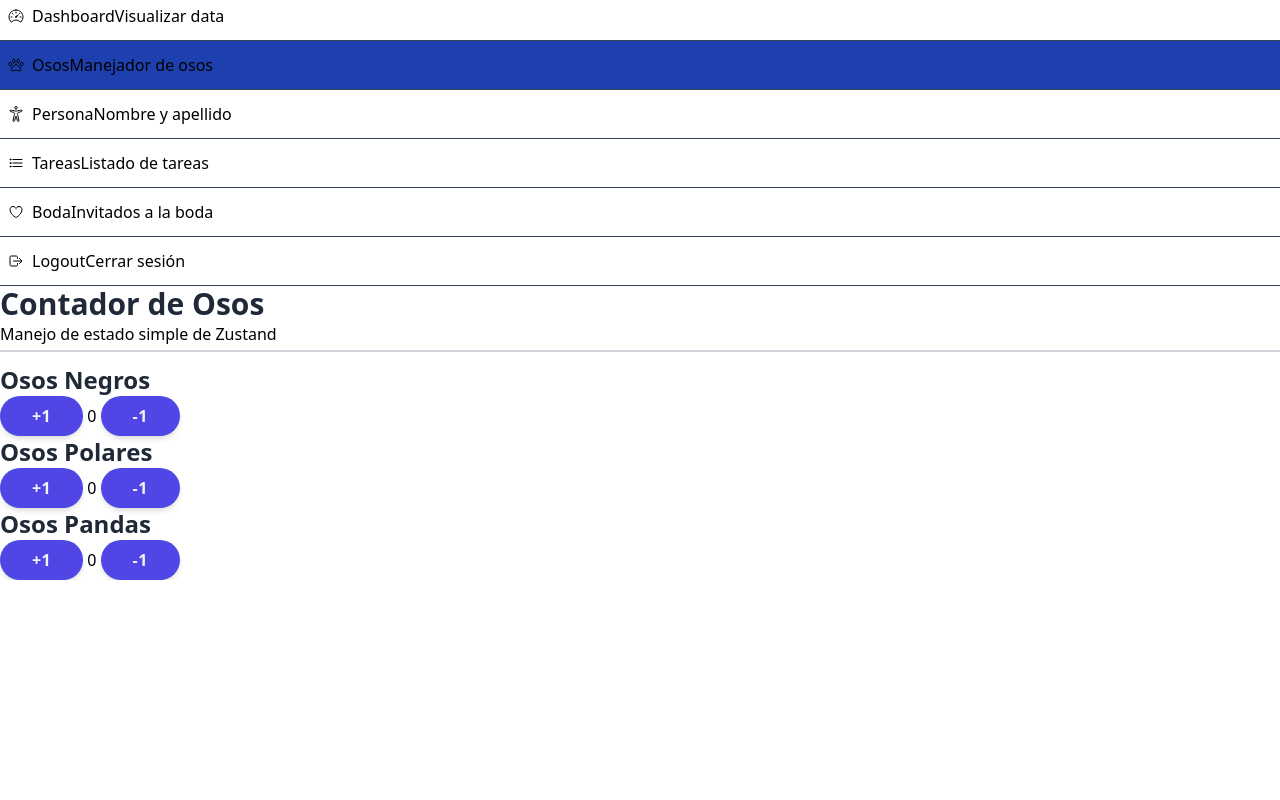
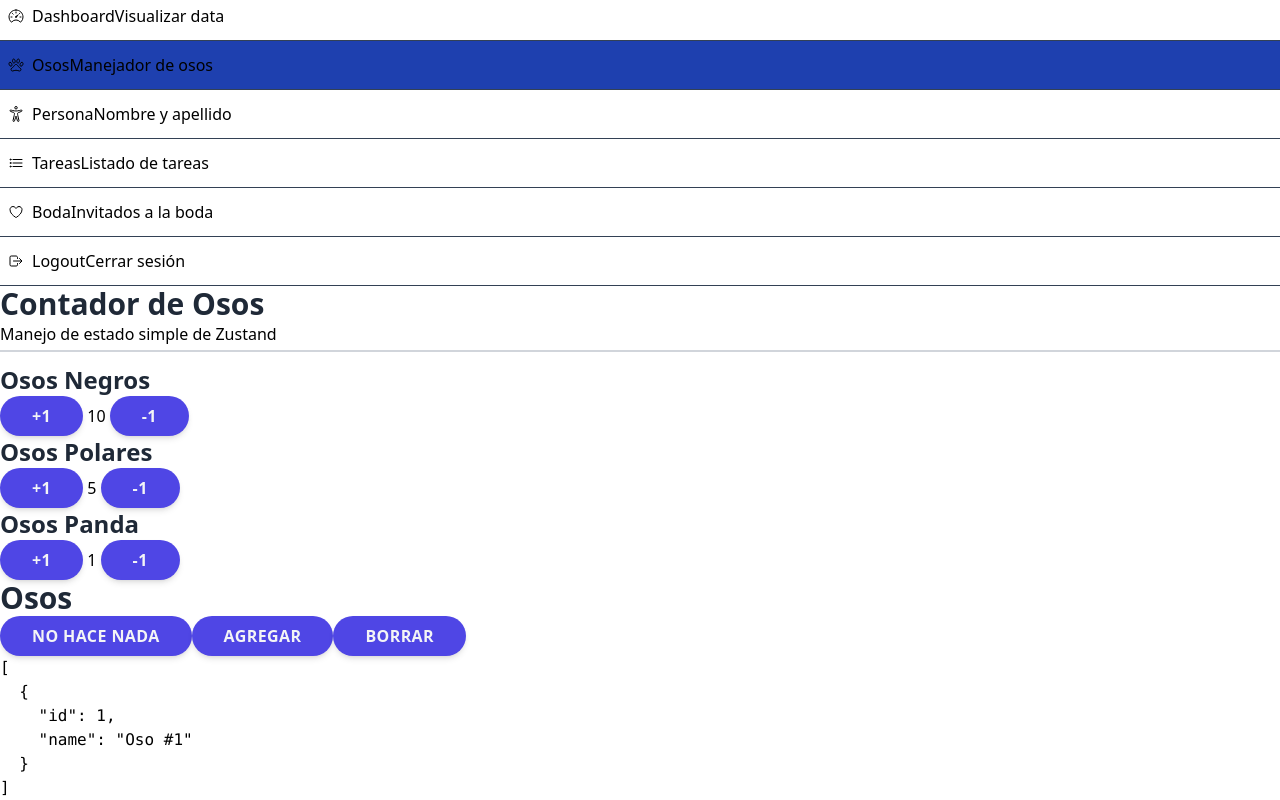
Before and after one commit to davidcrc/vite-react-zustand-ts, a React (Vite) app: page /dashboard/bears in a window 1280 px wide. Shown: the part 416-1216 px from the top of the page. Before the commit the page ends 996 px from the top, so only its background shows below. Built offline with nearby package versions, Linux system fonts and the light colour scheme.

Commit message:
feat: bears zustand

```diff
--- a/package.json
+++ b/package.json
@@ -14,7 +14,8 @@
     "react": "^18.2.0",
     "react-dom": "^18.2.0",
     "react-icons": "^4.11.0",
-    "react-router-dom": "^6.16.0"
+    "react-router-dom": "^6.16.0",
+    "zustand": "^4.4.6"
   },
   "devDependencies": {
     "@types/react": "^18.2.37",
--- a/src/pages/01-basic/BearPage.tsx
+++ b/src/pages/01-basic/BearPage.tsx
@@ -1,4 +1,6 @@
+import { useShallow } from "zustand/react/shallow";
 import { WhiteCard } from "../../components";
+import { useBearStore } from "../../stores";
 
 export const BearPage = () => {
   return (
@@ -8,36 +10,100 @@
       <hr />
 
       <div className="grid grid-cols-1 md:grid-cols-2 lg:grid-cols-3 gap-2">
+        <BlackBears />
+
+        <PolarBears />
+
+        <PandaBears />
+
+        <BearDisplay />
+      </div>
+    </>
+  );
+};
+
+export const BlackBears = () => {
+  // const { blackBears, increaseBlackBears } = useBearStore( state => state );
+  const increaseBlackBears = useBearStore((state) => state.increaseBlackBears);
+  const blackBears = useBearStore((state) => state.blackBears);
+
+  return (
     <WhiteCard centered>
       <h2>Osos Negros</h2>
 
       <div className="flex flex-col md:flex-row">
-            <button> +1</button>
-            <span className="text-3xl mx-2 lg:mx-10"> 0 </span>
-            <button>-1</button>
+        <button onClick={() => increaseBlackBears(1)}> +1</button>
+        <span className="text-3xl mx-2 lg:mx-10"> {blackBears} </span>
+        <button onClick={() => increaseBlackBears(-1)}>-1</button>
       </div>
     </WhiteCard>
+  );
+};
 
+export const PolarBears = () => {
+  // const { polarBears, increasePolarBears } = useBearStore( state => state );
+  // const { polarBears, increasePolarBears } = useBearStore( useShallow( state => state ));
+  const increasePolarBears = useBearStore((state) => state.increasePolarBears);
+  const polarBears = useBearStore((state) => state.polarBears);
+
+  return (
     <WhiteCard centered>
       <h2>Osos Polares</h2>
 
       <div className="flex flex-col md:flex-row">
-            <button> +1</button>
-            <span className="text-3xl mx-2 lg:mx-10"> 0 </span>
-            <button>-1</button>
+        <button onClick={() => increasePolarBears(1)}> +1</button>
+        <span className="text-3xl mx-2 lg:mx-10"> {polarBears} </span>
+        <button onClick={() => increasePolarBears(-1)}>-1</button>
       </div>
     </WhiteCard>
+  );
+};
 
+export const PandaBears = () => {
+  // const { pandaBears, increasePandaBears } = useBearStore( state => state );
+  // const increasePandaBears = useBearStore( state => state.increasePandaBears );
+  // const pandaBears = useBearStore( state => state.pandaBears );
+
+  //! Principalmente el shallow es para comparar objectos
+  const { pandaBears, increasePandaBears } = useBearStore(
+    useShallow((state) => ({
+      pandaBears: state.pandaBears,
+      increasePandaBears: state.increasePandaBears,
+    }))
+  );
+
+  return (
     <WhiteCard centered>
-          <h2>Osos Pandas</h2>
+      <h2>Osos Panda</h2>
 
       <div className="flex flex-col md:flex-row">
-            <button> +1</button>
-            <span className="text-3xl mx-2 lg:mx-10"> 0 </span>
-            <button>-1</button>
+        <button onClick={() => increasePandaBears(1)}> +1</button>
+        <span className="text-3xl mx-2 lg:mx-10"> {pandaBears} </span>
+        <button onClick={() => increasePandaBears(-1)}>-1</button>
       </div>
     </WhiteCard>
-      </div>
-    </>
   );
 };
+
+export const BearDisplay = () => {
+  // const bears = useBearStore( state => state.bears );
+  const bears = useBearStore(useShallow((state) => state.bears)); //useShallow, se usa para que el estado bears q estamos tomando aqui no rerenderize , si no ha cambiado
+  const doNothing = useBearStore((state) => state.doNothing);
+  const addBear = useBearStore((state) => state.addBear);
+  const clearBears = useBearStore((state) => state.clearBears);
+
+  return (
+    <WhiteCard>
+      <h1>Osos</h1>
+      <button onClick={doNothing}>No hace nada</button>
+      <button onClick={addBear} className="mt-2">
+        Agregar
+      </button>
+      <button onClick={clearBears} className="mt-2">
+        Borrar
+      </button>
+
+      <pre>{JSON.stringify(bears, null, 2)}</pre>
+    </WhiteCard>
+  );
+};
--- a/src/pages/dashboard/DashboardPage.tsx
+++ b/src/pages/dashboard/DashboardPage.tsx
@@ -6,8 +6,11 @@
   IoPawOutline,
 } from "react-icons/io5";
 import { WhiteCard } from "../../components";
+import { useBearStore } from "../../stores";
 
 export const Dashboard = () => {
+  const bearCount = useBearStore((state) => state.computed.totalBears);
+
   return (
     <>
       <h1>Dashboard</h1>
@@ -18,7 +21,7 @@
         <WhiteCard centered>
           <IoPawOutline size={50} className="text-indigo-600" />
           <h2>Osos</h2>
-          <p>Información</p>
+          <p>{bearCount}</p>
         </WhiteCard>
 
         <WhiteCard centered>
--- /dev/null
+++ b/src/stores/bears/bears.store.ts
@@ -0,0 +1,67 @@
+import { create } from "zustand";
+
+interface Bear {
+  id: number;
+  name: string;
+}
+
+interface BearState {
+  blackBears: number;
+  polarBears: number;
+  pandaBears: number;
+
+  //! Luego del ejercicios inicial
+  bears: Bear[];
+
+  //! después del total
+  totalBears: () => number;
+  computed: {
+    totalBears: number;
+  };
+
+  increaseBlackBears: (by: number) => void;
+  increasePolarBears: (by: number) => void;
+  increasePandaBears: (by: number) => void;
+
+  addBear: () => void;
+  doNothing: () => void;
+  clearBears: () => void;
+}
+
+export const useBearStore = create<BearState>()((set, get) => ({
+  blackBears: 10,
+  polarBears: 5,
+  pandaBears: 1,
+
+  bears: [{ id: 1, name: "Oso #1" }],
+
+  increaseBlackBears: (by: number) =>
+    set((state) => ({ blackBears: state.blackBears + by })),
+  increasePolarBears: (by: number) =>
+    set((state) => ({ polarBears: state.polarBears + by })),
+  increasePandaBears: (by: number) =>
+    set((state) => ({ pandaBears: state.pandaBears + by })),
+
+  doNothing: () => set((state) => ({ bears: [...state.bears] })),
+  addBear: () =>
+    set((state) => ({
+      bears: [
+        ...state.bears,
+        { id: state.bears.length + 1, name: `Oso #${state.bears.length + 1}` },
+      ],
+    })),
+  clearBears: () => set(() => ({ bears: [] })),
+
+  totalBears: () =>
+    get().blackBears + get().polarBears + get().pandaBears + get().bears.length,
+  computed: {
+    get totalBears() {
+      return (
+        get().blackBears +
+        get().polarBears +
+        get().pandaBears +
+        get().bears.length
+      );
+    },
+  },
+}));
--- /dev/null
+++ b/src/stores/index.ts
@@ -0,0 +1 @@
+export * from "./bears/bears.store";
```
Also changed, not shown: 2 other files (tests, documents, lock files or other folders). Lines whose indentation alone changed are shown as unchanged.
